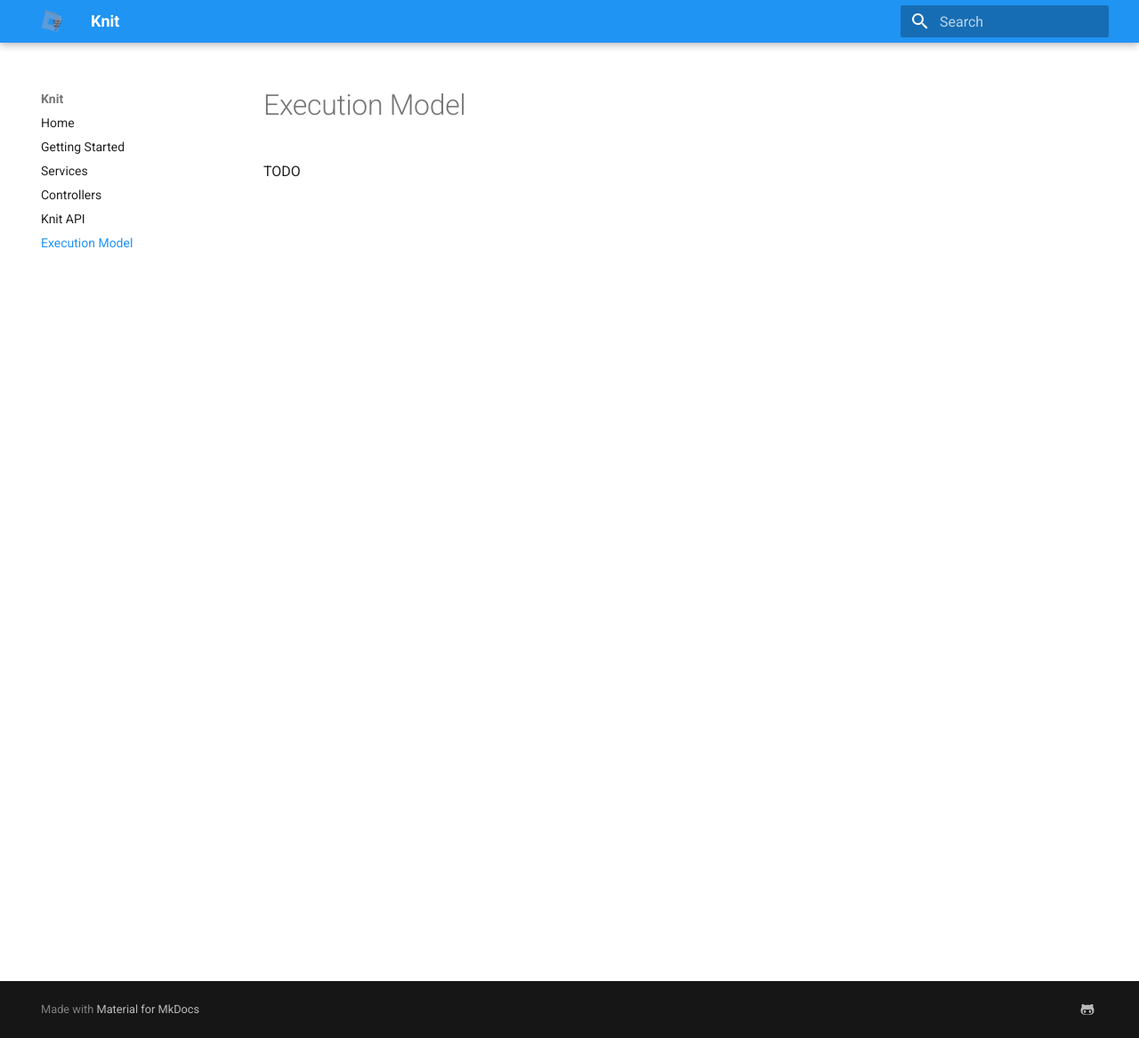
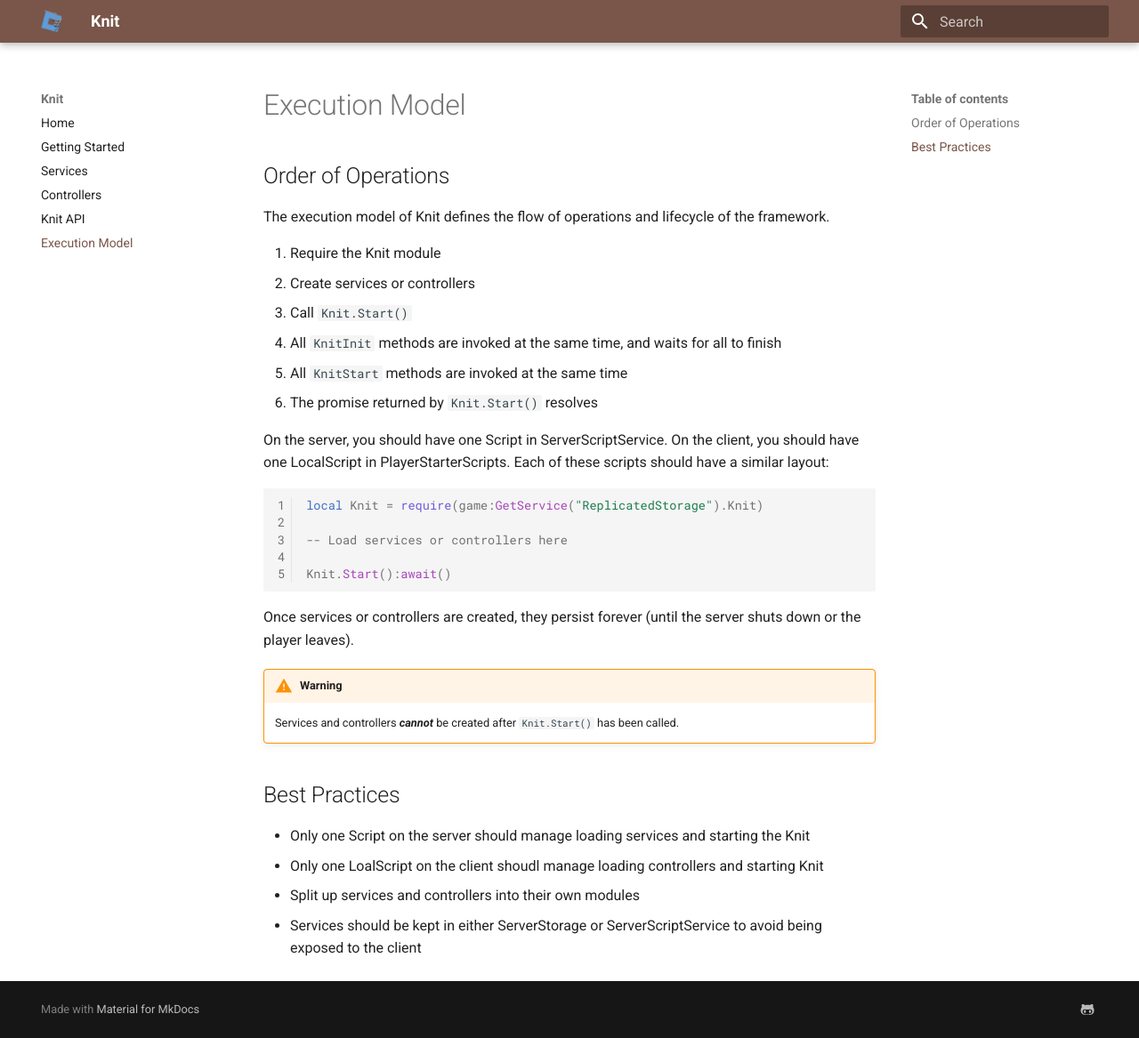
Before and after one commit to Sleitnick/Knit, an MkDocs documentation site: the page built from docs/executionmodel.md, in a window 1280 px wide and 1167 px high. Shown: the whole window at 89% size. Built offline with MkDocs 1.6.1 and Material for MkDocs 9.7.7, drawn with Linux system fonts in a browser that asks for light colours.

Commit message:
Execution model

````diff
--- a/docs/executionmodel.md
+++ b/docs/executionmodel.md
@@ -1 +1,31 @@
-TODO
+## Order of Operations
+
+The execution model of Knit defines the flow of operations and lifecycle of the framework.
+
+1. Require the Knit module
+1. Create services or controllers
+1. Call `Knit.Start()`
+1. All `KnitInit` methods are invoked at the same time, and waits for all to finish
+1. All `KnitStart` methods are invoked at the same time
+1. The promise returned by `Knit.Start()` resolves
+
+On the server, you should have one Script in ServerScriptService. On the client, you should have one LocalScript in PlayerStarterScripts. Each of these scripts should have a similar layout:
+
+```lua
+local Knit = require(game:GetService("ReplicatedStorage").Knit)
+
+-- Load services or controllers here
+
+Knit.Start():await()
+```
+
+Once services or controllers are created, they persist forever (until the server shuts down or the player leaves).
+
+!!! warning
+	Services and controllers **_cannot_** be created after `Knit.Start()` has been called.
+
+## Best Practices
+- Only one Script on the server should manage loading services and starting the Knit
+- Only one LoalScript on the client shoudl manage loading controllers and starting Knit
+- Split up services and controllers into their own modules
+- Services should be kept in either ServerStorage or ServerScriptService to avoid being exposed to the client
--- a/mkdocs.yml
+++ b/mkdocs.yml
@@ -16,8 +16,8 @@ theme:
   favicon: "img/logo_32.png"
   name: material
   palette:
-    primary: blue
-    accent: blue
+    primary: brown
+    accent: brown
   highlightjs: true
   hljs_languages:
     - lua
````
